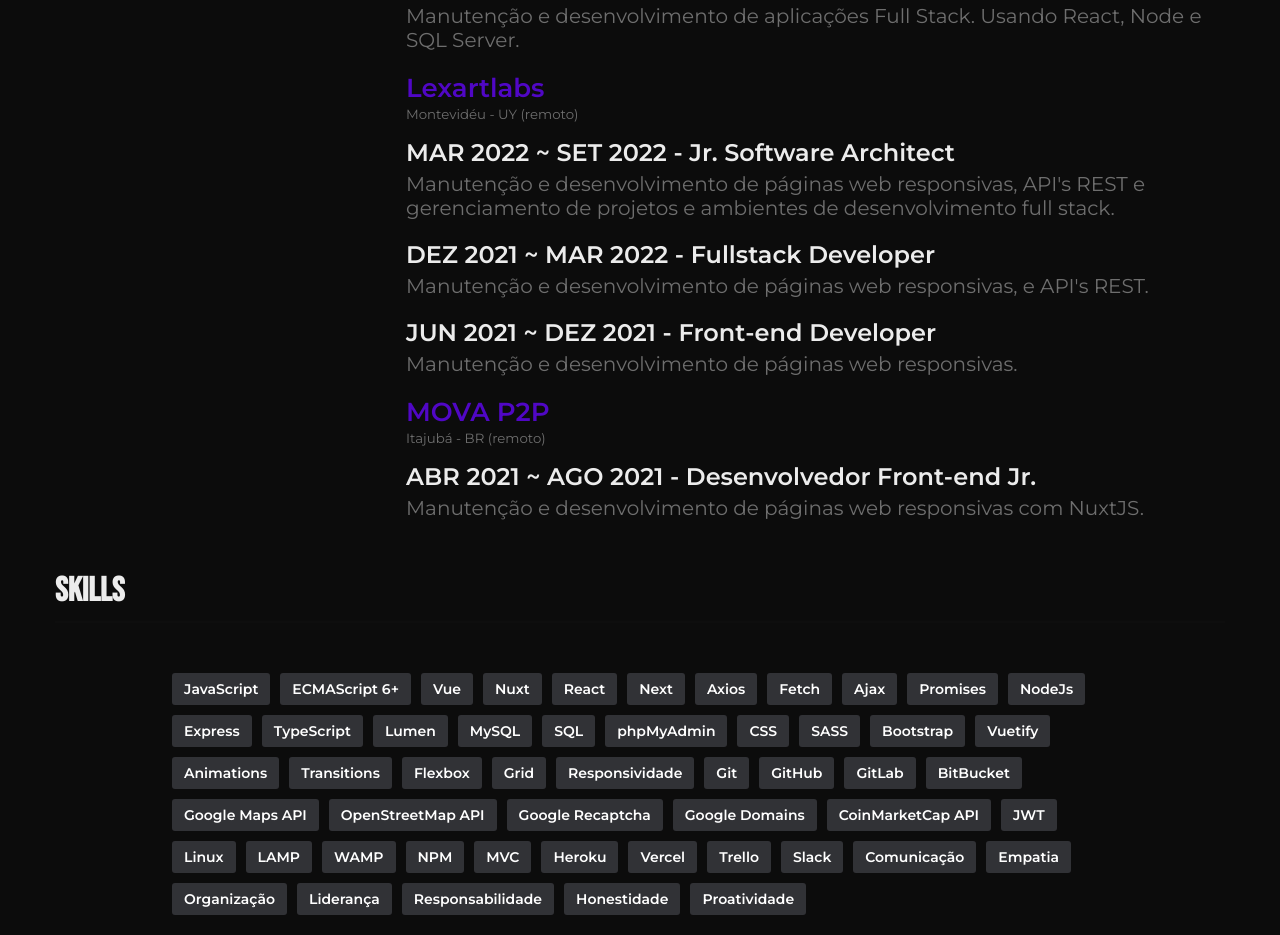
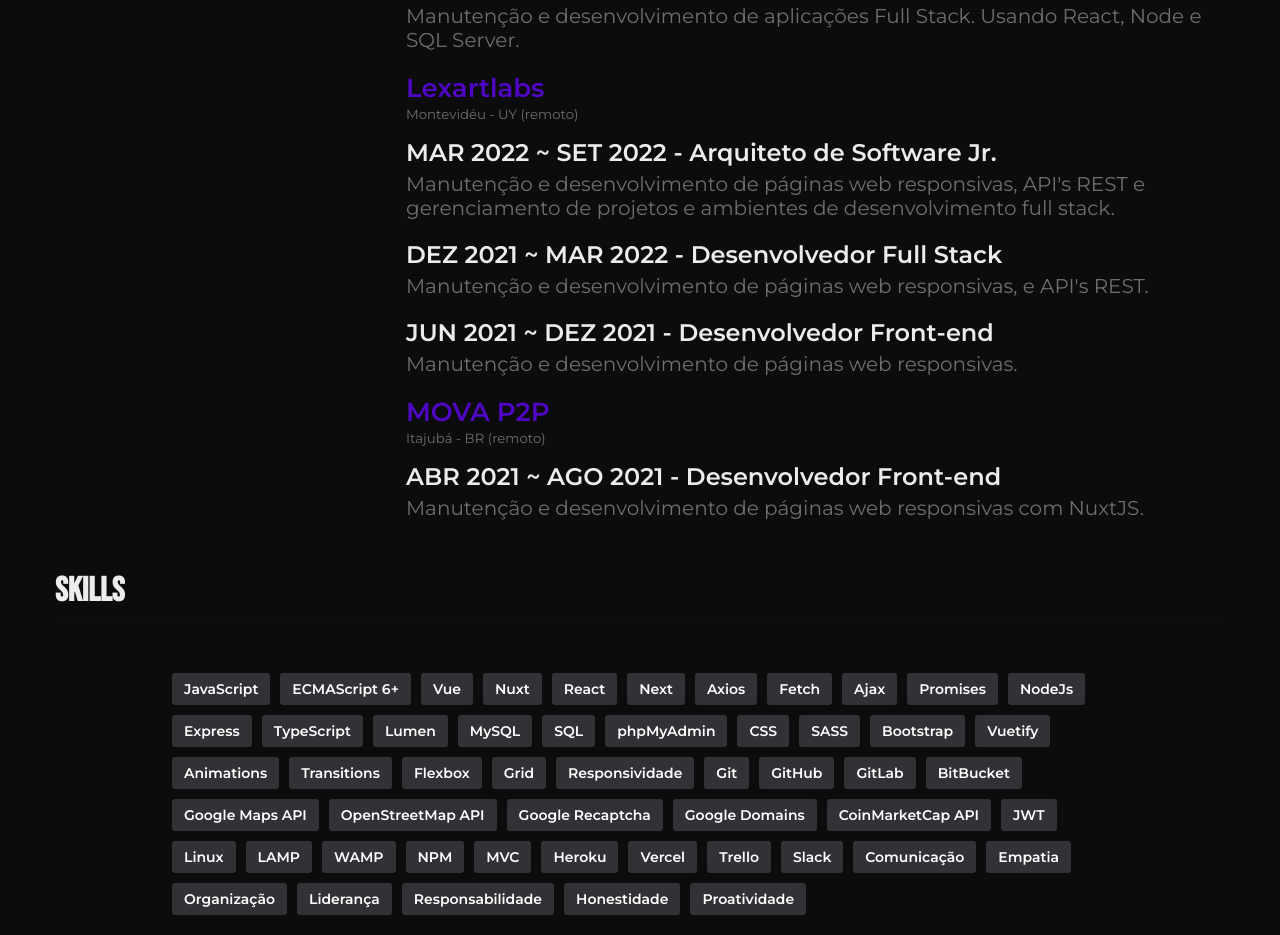
Before and after one commit to lucasbrito3001/portfolio-spa, a Vue app: page / in a window 1280 px wide. Shown: the part 1940-2875 px from the top of the page. Built offline with nearby package versions, Linux system fonts and the light colour scheme.

Commit message:
Experience # feat: Add new professional experience

```diff
--- a/src/components/Skills.vue
+++ b/src/components/Skills.vue
@@ -61,17 +61,17 @@
                 positions: [
                     {
                         time: 'MAR 2022 ~ SET 2022',
-                        name: 'Jr. Software Architect',
+                        name: 'Arquiteto de Software Jr.',
                         description: 'Manutenção e desenvolvimento de páginas web responsivas, API\'s REST e gerenciamento de projetos e ambientes de desenvolvimento full stack.'
                     },
                     {
                         time: 'DEZ 2021 ~ MAR 2022',
-                        name: 'Fullstack Developer',
+                        name: 'Desenvolvedor Full Stack',
                         description: 'Manutenção e desenvolvimento de páginas web responsivas, e API\'s REST.'
                     },
                     {
                         time: 'JUN 2021 ~ DEZ 2021',
-                        name: 'Front-end Developer',
+                        name: 'Desenvolvedor Front-end',
                         description: 'Manutenção e desenvolvimento de páginas web responsivas.'
                     },
                 ]
@@ -82,7 +82,7 @@
                 positions: [
                     {
                         time: 'ABR 2021 ~ AGO 2021',
-                        name: 'Desenvolvedor Front-end Jr.',
+                        name: 'Desenvolvedor Front-end',
                         description: 'Manutenção e desenvolvimento de páginas web responsivas com NuxtJS.'
                     }
                 ]
```
